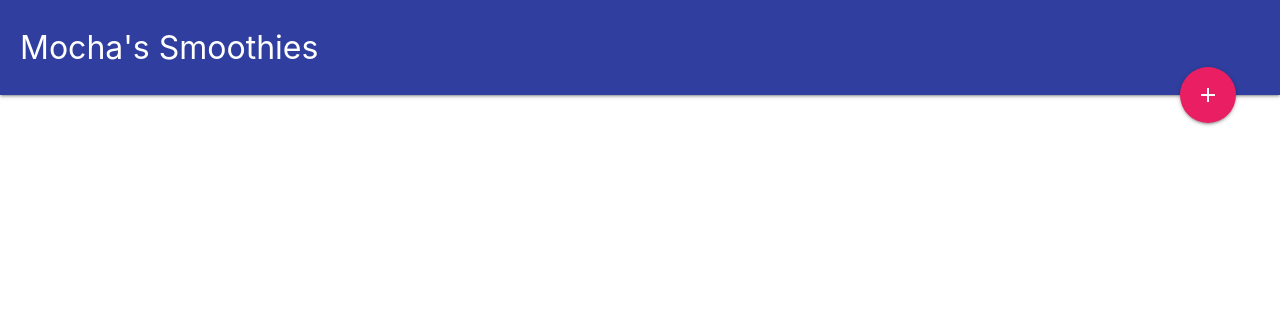
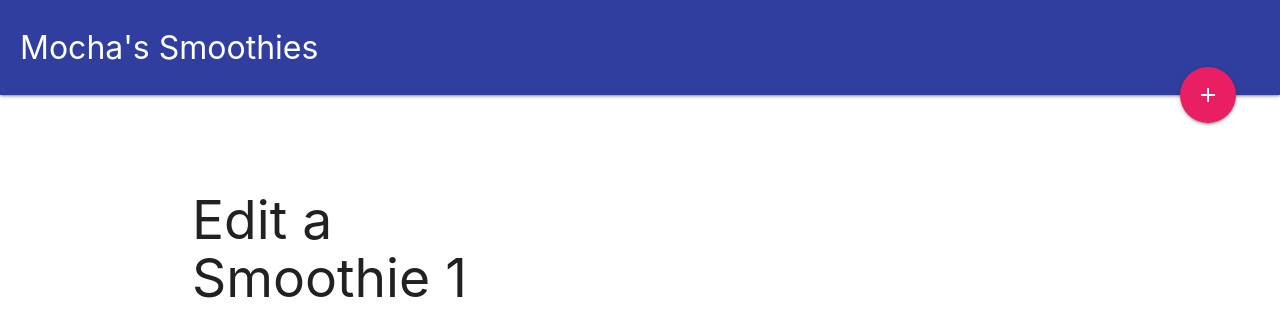
Before and after one commit to adamfadly/smoothies-vue, a Vue app: page /#/edit-smoothie/1 in a window 1280 px wide. Shown: the top 336 px of the page. Built offline with nearby package versions, Linux system fonts and the light colour scheme; no server answers; sample sign-in values are in the browser's storage.

Commit message:
adding edit icon on cards

```diff
--- /dev/null
+++ b/src/components/EditSmoothie.vue
@@ -0,0 +1,20 @@
+<template>
+  <div class="edit-smoothie container">
+    <h2>Edit a Smoothie {{ this.$route.params.smoothie_slug}}</h2>
+  </div>
+</template>
+
+<script>
+export default {
+  name: 'EditSmoothie',
+  data(){
+    return{
+
+    }
+  }
+}
+</script>
+
+<style>
+
+</style>
--- a/src/components/Index.vue
+++ b/src/components/Index.vue
@@ -12,6 +12,11 @@
           </ul>
         </div>
       </div>
+      <span class="btn-floating btn-large halfway-fab pink">
+        <router-link :to="{ name : 'EditSmoothie', params: {smoothie_slug: smoothie.slug} }">
+          <i class="material-icons edit">edit</i>
+        </router-link>
+      </span>
     </div>
   </div>
 </template>
--- a/src/router/index.js
+++ b/src/router/index.js
@@ -2,6 +2,7 @@
 import Router from 'vue-router'
 import Index from '@/components/Index'
 import AddSmoothie from '@/components/AddSmoothie'
+import EditSmoothie from '@/components/EditSmoothie'
 
 Vue.use(Router)
 
@@ -16,6 +17,11 @@
       path: '/add- smoothie',
       name: 'AddSmoothie',
       component: AddSmoothie
+    },
+    {
+      path: '/edit-smoothie/:smoothie_slug',
+      name: 'EditSmoothie',
+      component: EditSmoothie
     }
   ]
 })
```
